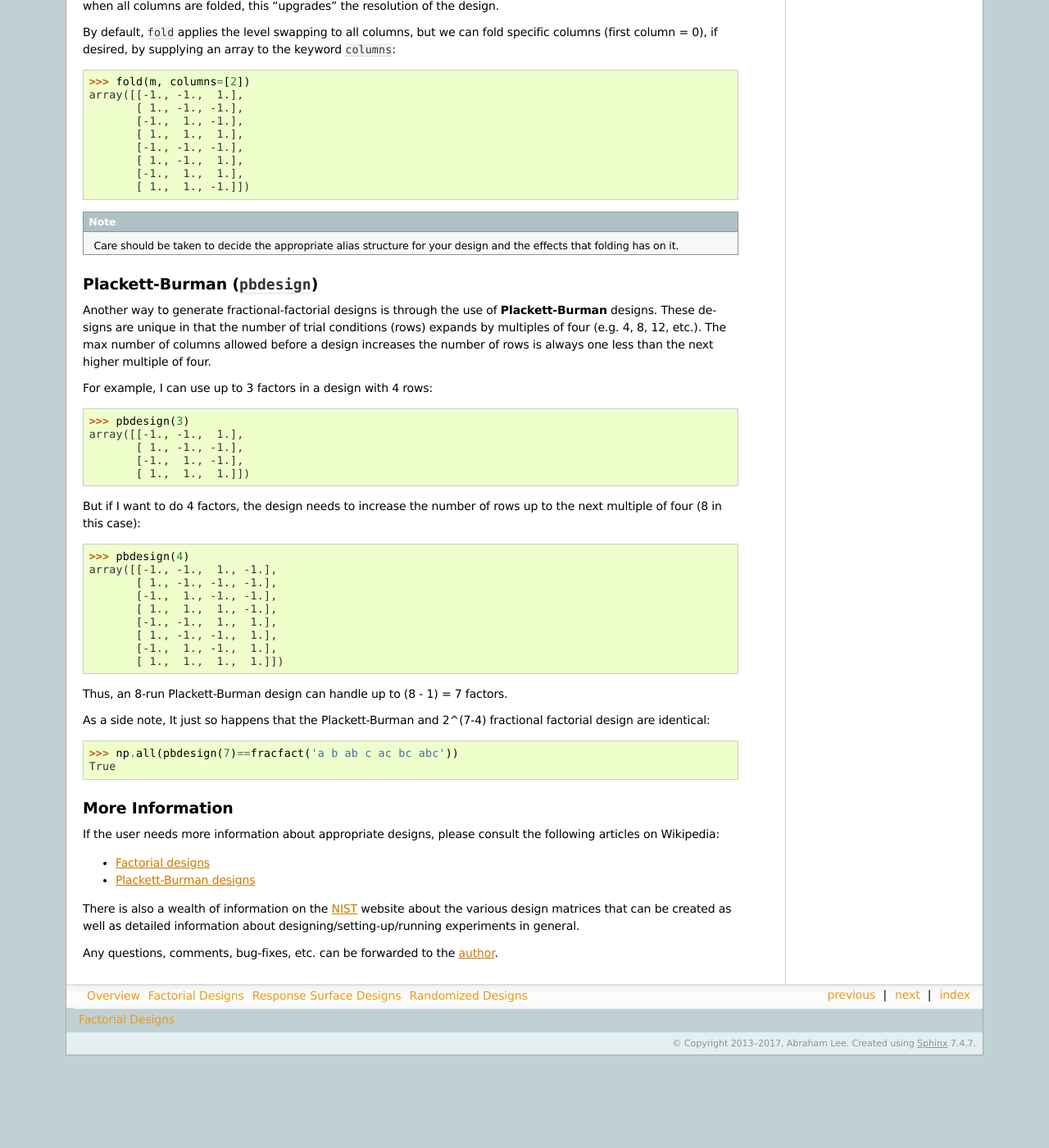
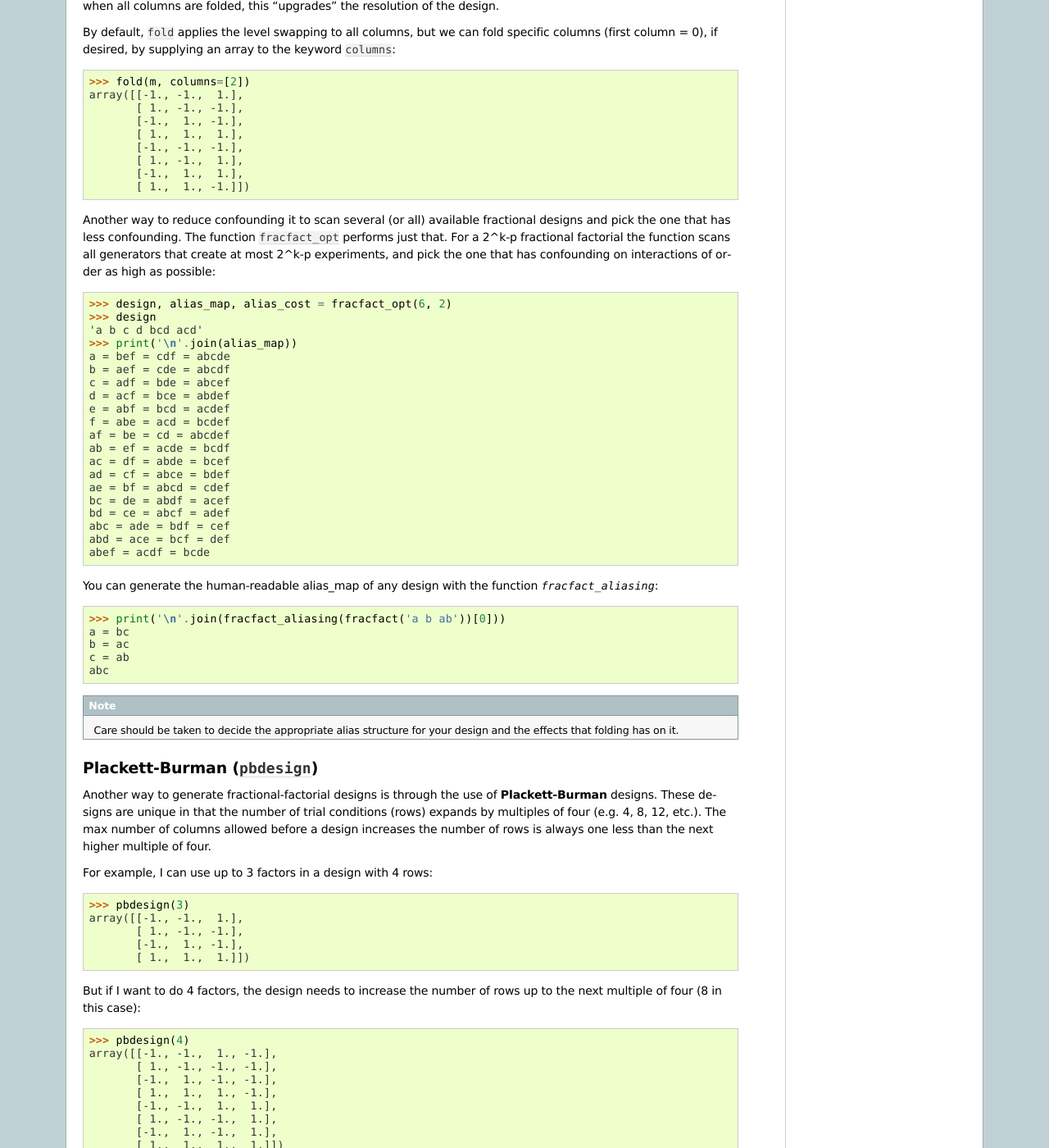
Before and after one commit to tisimst/pyDOE, a Sphinx documentation site: the page built from doc/factorial.rst, in a window 1280 px wide and 1400 px high, scrolled down 2487 px. Shown: the whole window at 82% size. Built offline with Sphinx 7.4.7, drawn with Linux system fonts in a browser that asks for light colours; the version number is read from the project's files by our own code; before the commit the page ends 3774 px from its top, so only the background shows below that.

Commit message:
Release candidate for the optimal scan of fractional factorial designs

```diff
--- a/doc/factorial.rst
+++ b/doc/factorial.rst
@@ -172,6 +172,42 @@ to the keyword ``columns``::
            [-1.,  1.,  1.],
            [ 1.,  1., -1.]])
 
+Another way to reduce confounding it to scan several (or all) available
+fractional designs and pick the one that has less confounding. The function
+``fracfact_opt`` performs just that. For a 2^k-p fractional factorial the
+function scans all generators that create at most 2^k-p experiments, and pick
+the one that has confounding on interactions of order as high as possible:
+
+    >>> design, alias_map, alias_cost = fracfact_opt(6, 2)
+    >>> design
+    'a b c d bcd acd'
+    >>> print('\n'.join(alias_map))
+    a = bef = cdf = abcde
+    b = aef = cde = abcdf
+    c = adf = bde = abcef
+    d = acf = bce = abdef
+    e = abf = bcd = acdef
+    f = abe = acd = bcdef
+    af = be = cd = abcdef
+    ab = ef = acde = bcdf
+    ac = df = abde = bcef
+    ad = cf = abce = bdef
+    ae = bf = abcd = cdef
+    bc = de = abdf = acef
+    bd = ce = abcf = adef
+    abc = ade = bdf = cef
+    abd = ace = bcf = def
+    abef = acdf = bcde
+
+You can generate the human-readable alias_map of any design with the function
+`fracfact_aliasing`:
+
+    >>> print('\n'.join(fracfact_aliasing(fracfact('a b ab'))[0]))
+    a = bc
+    b = ac
+    c = ab
+    abc
+
 .. note::
    Care should be taken to decide the appropriate alias structure for
    your design and the effects that folding has on it.
```
Also changed, not shown: 2 other files.
